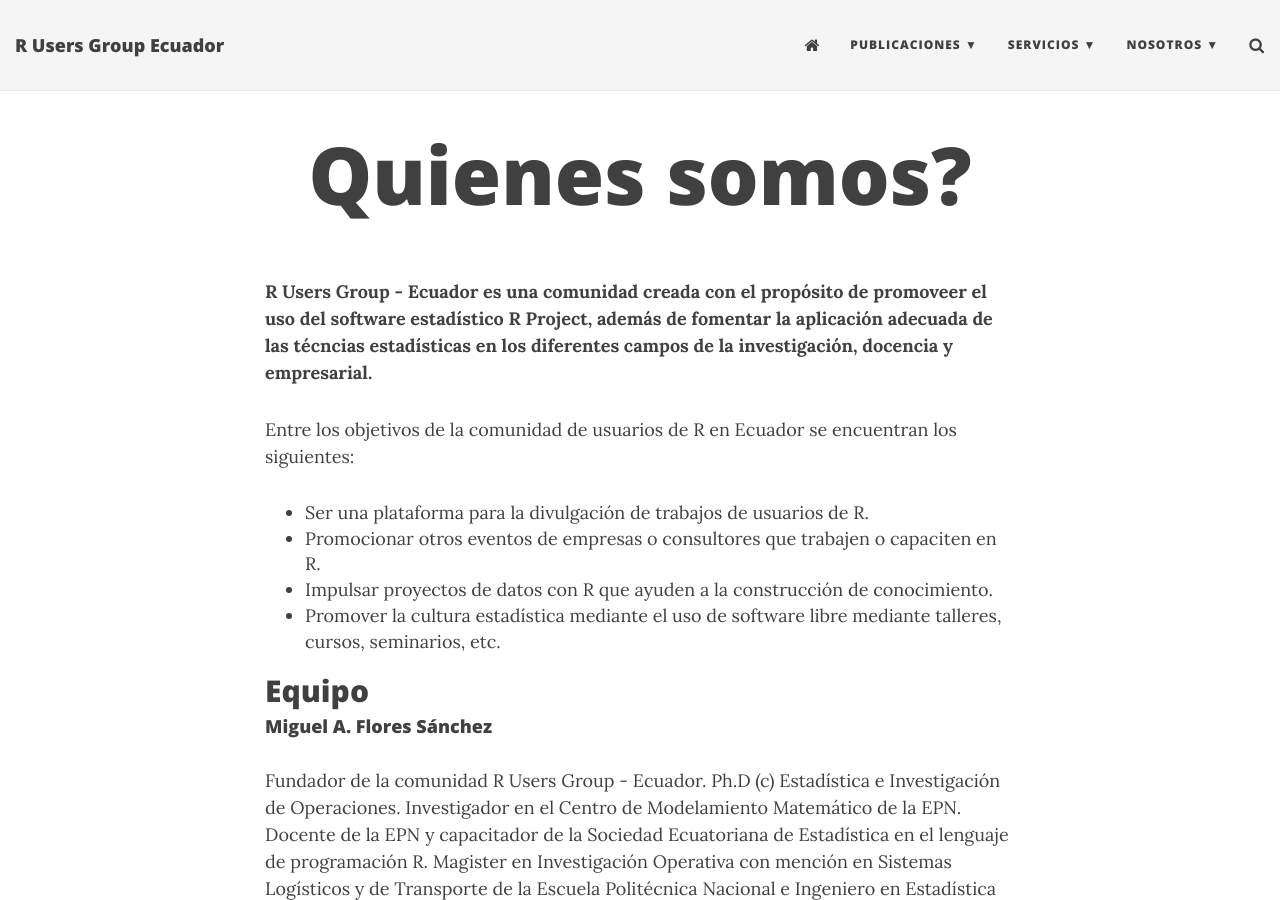
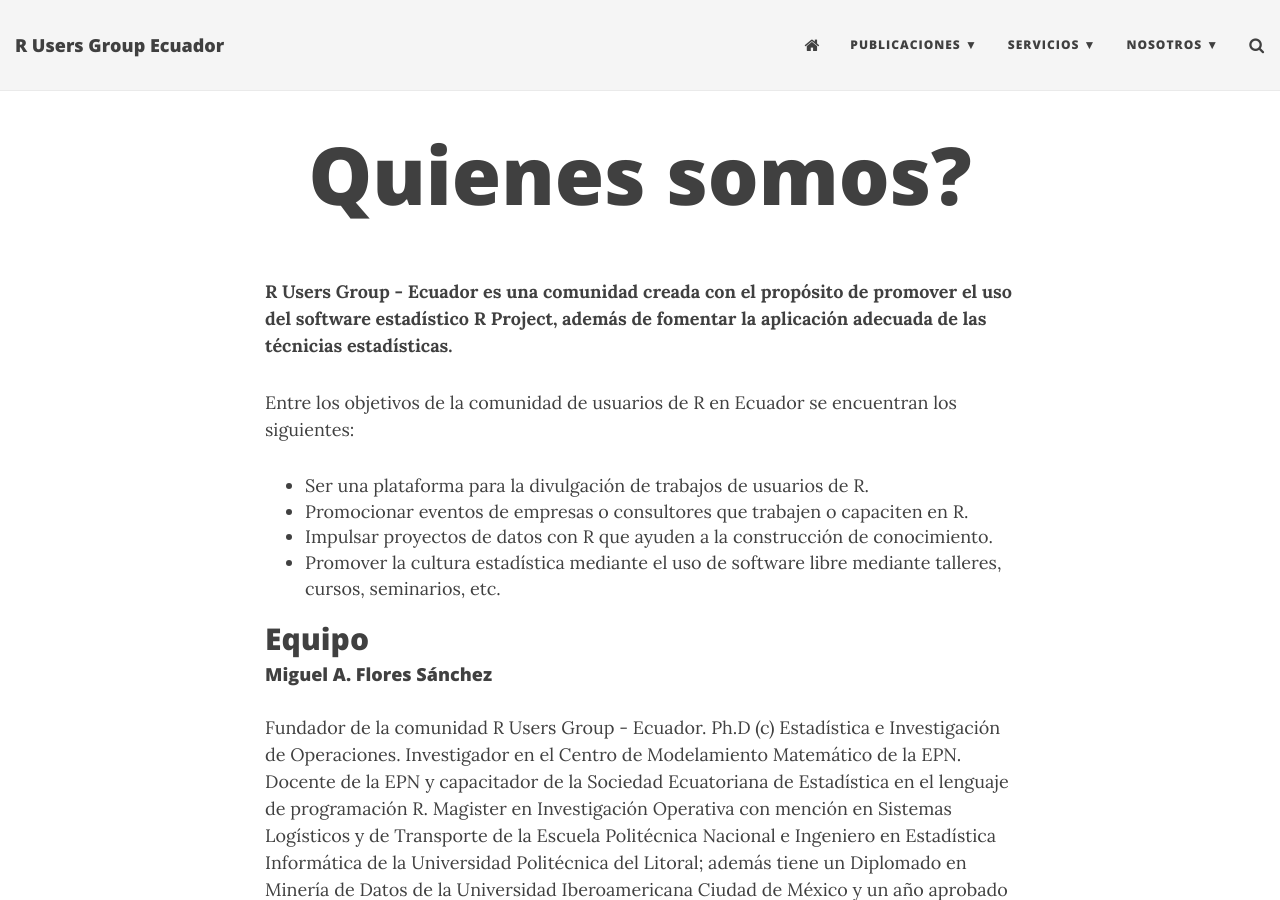
Before and after one commit to Rgrupoec/Rgrupoec.github.io, a Jekyll site: the page built from about.md, in a window 1280 px wide and 900 px high. Built offline with Jekyll 4.4.1, drawn with Linux system fonts in a browser that asks for light colours; nearby versions of some CDN libraries.

Commit message:
Update about.md

```diff
--- a/about.md
+++ b/about.md
@@ -7,12 +7,12 @@
 published: true
 ---
 
-<b>R Users Group - Ecuador<b> es una comunidad creada con el propósito de promoveer el uso del software estadístico R Project, además de fomentar la aplicación adecuada de las técncias estadísticas en los diferentes campos de la investigación, docencia y empresarial.
+<b>R Users Group - Ecuador<b> es una comunidad creada con el propósito de promover el uso del software estadístico R Project, además de fomentar la aplicación adecuada de las técnicias estadísticas.
 
 Entre los objetivos de la comunidad de usuarios de R en Ecuador se encuentran los siguientes:
 
 * Ser una plataforma para la divulgación de trabajos de usuarios de R.
-* Promocionar otros eventos de empresas o consultores que trabajen o capaciten en R.
+* Promocionar eventos de empresas o consultores que trabajen o capaciten en R.
 * Impulsar proyectos de datos con R que ayuden a la construcción de conocimiento.
 * Promover la cultura estadística mediante el uso de software libre mediante talleres, cursos, seminarios, etc.
 
```
